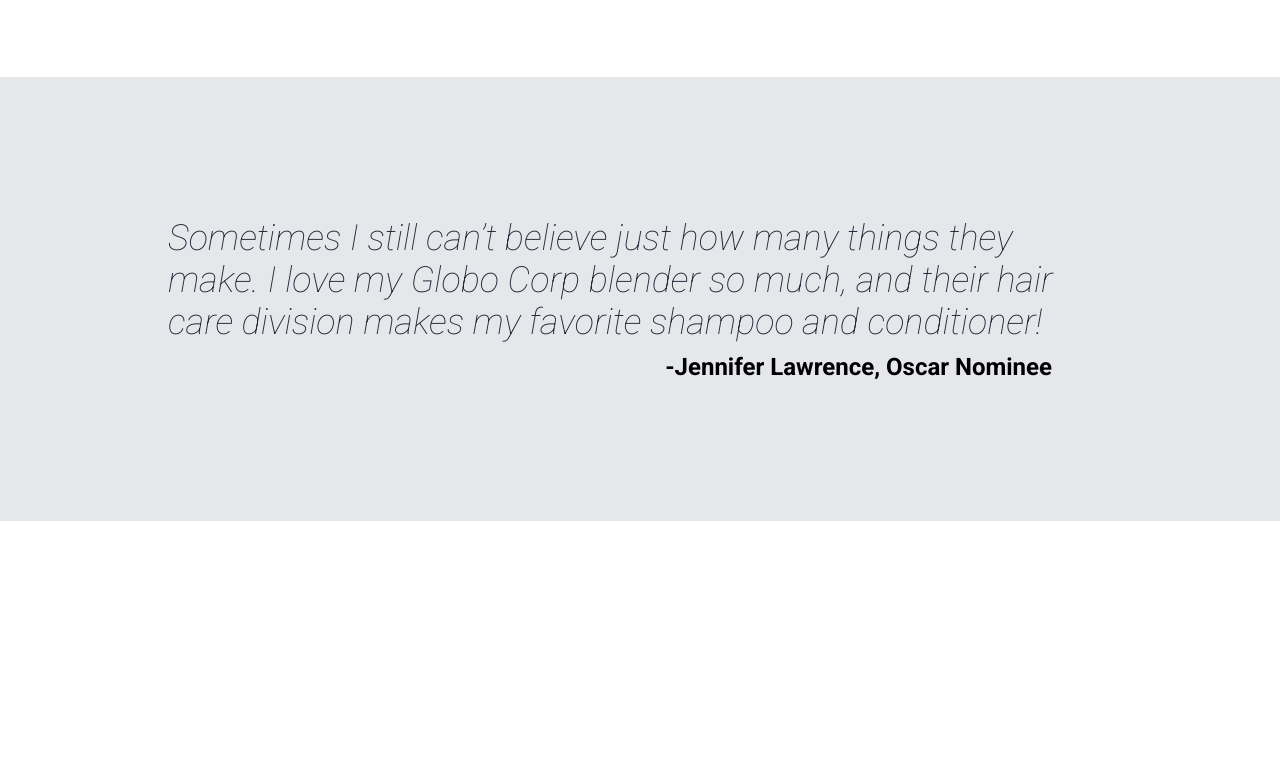
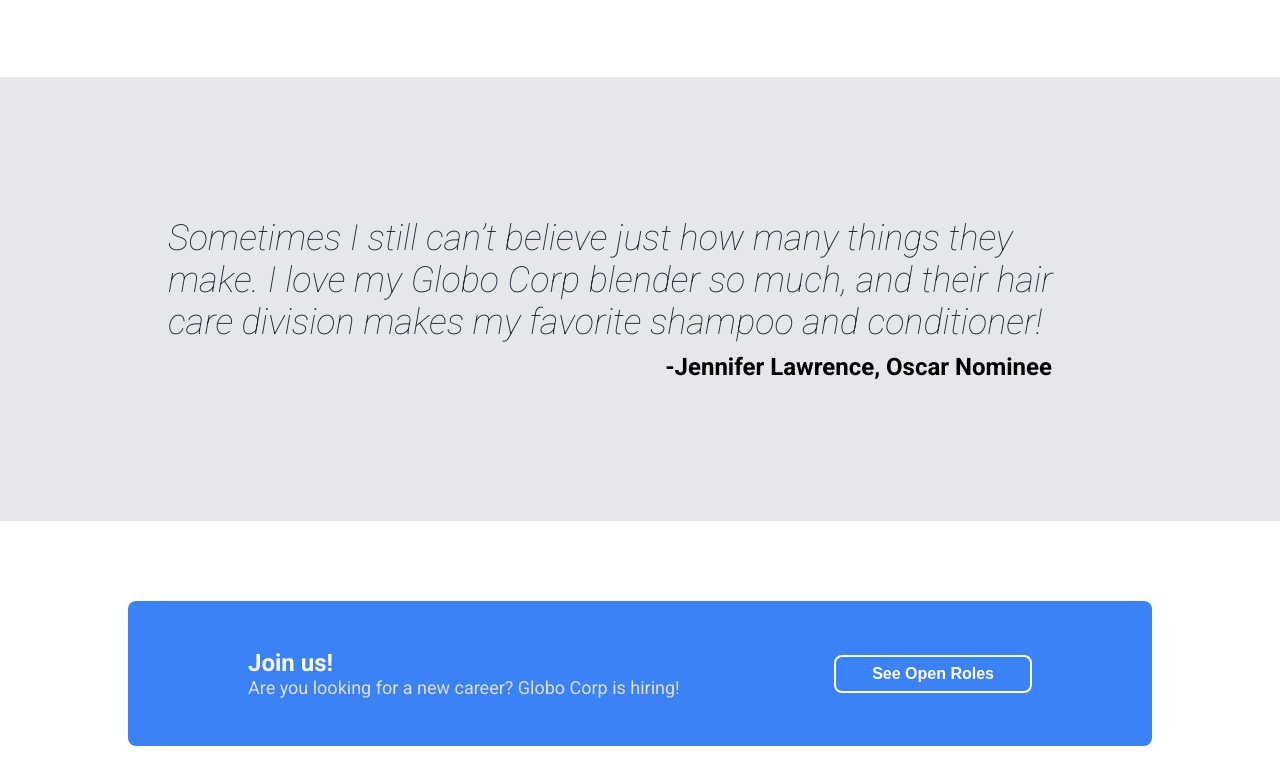
Before and after one commit to mikeorsow/landing-page, a plain HTML site: page index.html in a window 1280 px wide. Shown: the part 1005-1789 px from the top of the page. Before the commit the page ends 1526 px from the top, so only its background shows below. Drawn offline with Linux system fonts and the light colour scheme.

Commit message:
Add CTA section

```diff
--- a/index.html
+++ b/index.html
@@ -1,5 +1,6 @@
 <!DOCTYPE html>
 <html lang="en">
+
 <head>
     <meta charset="UTF-8" />
     <meta http-equiv="X-UA-Compatible" content="IE=edge" />
@@ -7,6 +8,7 @@
     <link rel="stylesheet" href="style.css" />
     <title>GLOBO CORP INC</title>
 </head>
+
 <body>
     <div class="hero">
         <main>
@@ -30,11 +32,7 @@
                     </div>
                     <button class="learn-more">Learn More</button>
                 </div>
-          <img
-            class="hero-image"
-            src="./images/hero-image.jpg"
-            alt="Man working heavy machinery"
-          />
+                <img class="hero-image" src="./images/hero-image.jpg" alt="Man working heavy machinery" />
             </div>
         </main>
     </div>
@@ -51,7 +49,8 @@
                     <p>Globochain: the most-trusted blockchain in the metaverse.</p>
                 </article>
                 <article class="info-item">
-            <img src="./images/info-item-3.jpg" alt="Photo of a quadcopter drone against a green blurred background" />
+                    <img src="./images/info-item-3.jpg"
+                        alt="Photo of a quadcopter drone against a green blurred background" />
                     <p>The world’s most elite quadcopters and reconnaissance drones
                     </p>
                 </article>
@@ -65,12 +64,25 @@
     <div class="quote-section">
         <main>
             <div class="quote-text">
-            Sometimes I still can’t believe just how many things they make. I love my Globo Corp blender so much, and their hair care division makes my favorite shampoo and conditioner!
+                Sometimes I still can’t believe just how many things they make. I love my Globo Corp blender so much,
+                and their hair care division makes my favorite shampoo and conditioner!
             </div>
             <div class="quote-attribution">
                 -Jennifer Lawrence, Oscar Nominee
             </div>
         </main>
     </div>
+    <div class="cta-section">
+        <main>
+            <div class="cta">
+                <div class="cta-text">
+                    <h3>Join us!</h3>
+                    Are you looking for a new career? Globo Corp is hiring!
+                </div>
+                <button class="cta-button"> See Open Roles</button>
+            </div>
+        </main>
+    </div>
 </body>
+
 </html>
--- a/style.css
+++ b/style.css
@@ -29,6 +29,14 @@ h2 {
     margin: 52px 0;
     text-align: center;
 }
+
+h3 {
+    font-size: 24px;
+    color: #f9faf8;
+    margin: 0;
+
+}
+
 
 /* ------- HERO SECTION ------- */
 
@@ -166,3 +174,37 @@ a {
     margin-top: 10px;
     padding-right: 100px;
 }
+
+/* ------- CTA SECTION ------- */
+
+.cta-section {
+    display: flex;
+    justify-content: center;
+    margin: 80px 0;
+}
+
+.cta {
+    flex: 1;
+    display: flex;
+    background-color: #3b82f6 ;
+    padding: 48px 120px;
+    align-items: center;
+    border-radius: 8px;
+}
+
+.cta-text {
+    flex: 1;
+    color: #dedede;
+    font-size: 18px;
+}
+
+.cta-button {
+    padding: 8px 36px;
+    background: none;
+    border-color: #fff;
+    border-style: solid;
+    border-radius: 8px;
+    font-size: 16px;
+    font-weight: 600;
+    color: #fff;
+}
```
Lines whose indentation alone changed are shown as unchanged.
